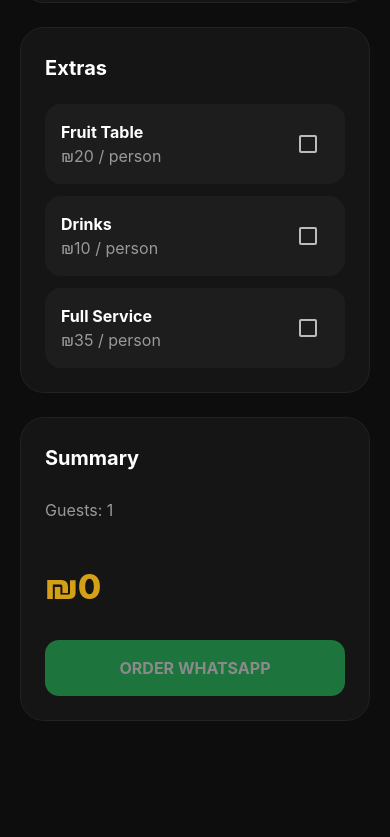
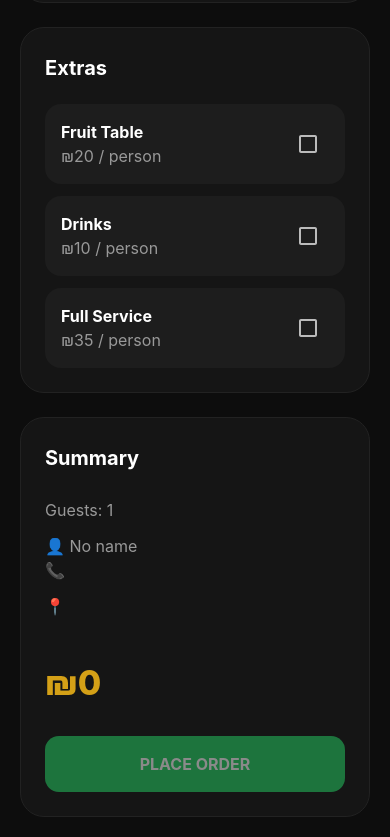
Before and after one commit to NuranMirzayev/private-kitchen, a React (Vite) app: page /order in a window 390 px wide. Shown: the part 1908-2745 px from the top of the page. Before the commit the page ends 2649 px from the top, so only its background shows below. Built offline with nearby package versions, Linux system fonts and the light colour scheme.

Commit message:
Add detailed address form and mobile improvements

```diff
--- a/src/components/Preloader.tsx
+++ b/src/components/Preloader.tsx
@@ -18,15 +18,47 @@ const Preloader = () => {
 
 				justifyContent: 'center',
 
+				overflow: 'hidden',
+
 				zIndex: 9999,
 			}}
 		>
+			<Box
+				sx={{
+					position: 'absolute',
+
+					width: {
+						xs: '280px',
+						md: '420px',
+					},
+
+					height: {
+						xs: '280px',
+						md: '420px',
+					},
+
+					borderRadius: '50%',
+
+					background:
+						'radial-gradient(circle, rgba(212,160,23,0.35) 0%, rgba(212,160,23,0.15) 40%, transparent 75%)',
+
+					filter: 'blur(30px)',
+
+					animation: 'pulseGlow 2s ease-in-out infinite',
+				}}
+			/>
 			<Box
 				component='img'
 				src={logoIcon}
 				alt='Private Kitchen'
 				sx={{
 					width: '220px',
+
+					position: 'relative',
+
+					zIndex: 2,
+
+					filter: 'drop-shadow(0 0 25px rgba(212,160,23,0.5))',
 
 					animation: 'logoAnimation 1.8s ease forwards',
 				}}
--- a/src/components/PriceSummary.tsx
+++ b/src/components/PriceSummary.tsx
@@ -76,6 +76,11 @@ const PriceSummary = ({
 			return
 		}
 
+		if (!location.trim()) {
+			toast.error('Please enter event address')
+			return
+		}
+
 		if (!israeliPhoneRegex.test(phone.replace(/\D/g, ''))) {
 			toast.error('Please enter a valid Israeli phone number')
 			return
@@ -85,25 +90,25 @@ const PriceSummary = ({
 			toast.error('Please select menu items')
 			return
 		}
+
 		if (!isValid) {
 			toast.error('Please fill all required fields')
-
 			return
 		}
 
 		setLoading(true)
 
 		try {
-			await createOrder(order)
-
-			toast.success('Order Created Successfully')
-
 			window.open(
 				`https://wa.me/972587802226?text=${encodeURIComponent(
 					whatsappMessage,
 				)}`,
 				'_blank',
 			)
+
+			await createOrder(order)
+
+			toast.success('Order Created Successfully')
 		} catch {
 			toast.error('Failed to create order')
 		} finally {
@@ -158,6 +163,27 @@ Total: ₪${total}
 				}}
 			>
 				Guests: {guests}
+			</Typography>
+
+			<Typography sx={{ color: '#999' }}>👤 {name || 'No name'}</Typography>
+
+			<Typography
+				sx={{
+					color: '#999',
+					marginBottom: '12px',
+				}}
+			>
+				📞 {prefix}
+				{phone}
+			</Typography>
+
+			<Typography
+				sx={{
+					color: '#999',
+					marginBottom: '12px',
+				}}
+			>
+				📍 {location || 'No address'}
 			</Typography>
 
 			<Box
@@ -220,7 +246,7 @@ Total: ₪${total}
 						},
 					}}
 				>
-					{loading ? 'Creating Order...' : 'ORDER WHATSAPP'}
+					{loading ? 'Creating Order...' : 'PLACE ORDER'}
 				</Box>
 			</Box>
 		</Box>
--- a/src/pages/OrderPage.tsx
+++ b/src/pages/OrderPage.tsx
@@ -46,6 +46,9 @@ const OrderPage = () => {
 	]
 		.filter(Boolean)
 		.join(', ')
+
+	const isAddressValid =
+		city.trim() !== '' && street.trim() !== '' && houseNumber.trim() !== ''
 
 	return (
 		<>
--- a/src/theme/theme.ts
+++ b/src/theme/theme.ts
@@ -3,9 +3,11 @@ import { createTheme } from '@mui/material/styles'
 const theme = createTheme({
 	palette: {
 		mode: 'dark',
+
 		primary: {
 			main: '#d4a017',
 		},
+
 		background: {
 			default: '#0d0d0d',
 			paper: '#1a1a1a',
@@ -15,6 +17,27 @@ const theme = createTheme({
 	typography: {
 		fontFamily: 'Inter, sans-serif',
 	},
+
+	components: {
+		MuiCssBaseline: {
+			styleOverrides: {
+				'input:-webkit-autofill': {
+					WebkitBoxShadow: '0 0 0 1000px #151515 inset',
+					WebkitTextFillColor: '#fff',
+					caretColor: '#fff',
+					borderRadius: 'inherit',
+				},
+
+				'input:-webkit-autofill:hover': {
+					WebkitBoxShadow: '0 0 0 1000px #151515 inset',
+				},
+
+				'input:-webkit-autofill:focus': {
+					WebkitBoxShadow: '0 0 0 1000px #151515 inset',
+				},
+			},
+		},
+	},
 })
 
 export default theme
```
